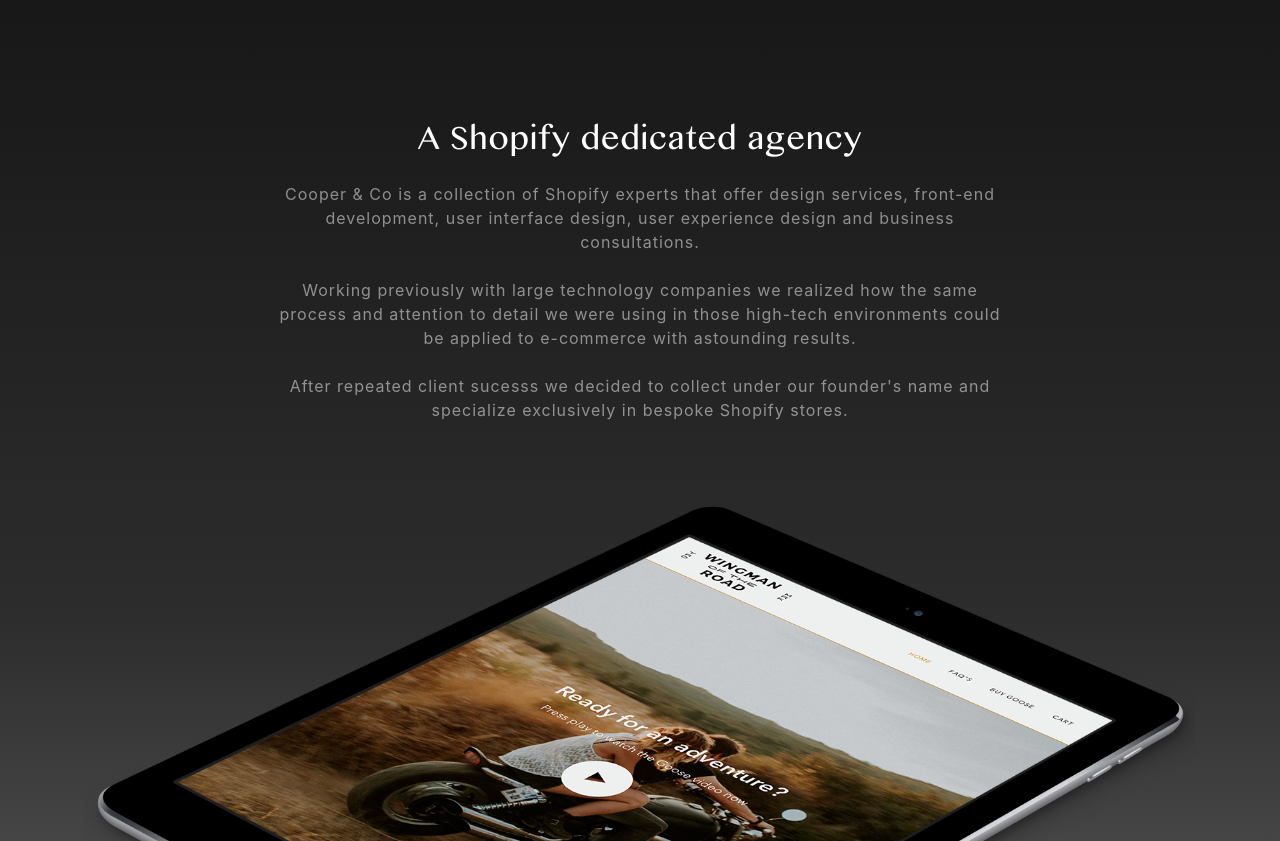
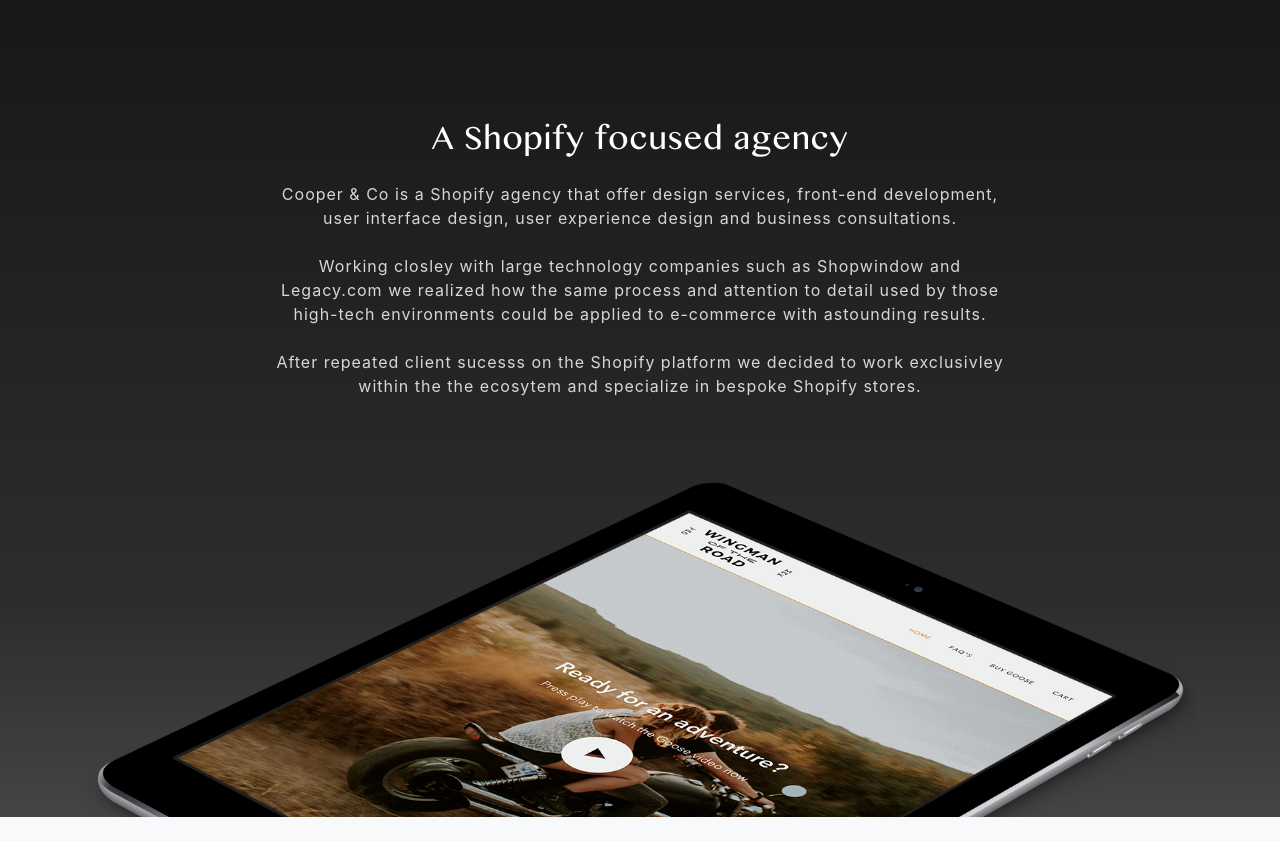
Before and after one commit to hogshouse/cooperandco, a website with bundled scripts: page index.html in a window 1280 px wide. Shown: the part 840-1681 px from the top of the page. Built offline with nearby package versions, Linux system fonts and the light colour scheme; a script that the page names is missing.

Commit message:
Updtes to text and get in touch button

```diff
--- a/index.html
+++ b/index.html
@@ -103,10 +103,10 @@
     <div class="container">
       <div class="row">
         <div class="col-lg-8 mx-auto">
-          <h2 class="text-white mb-4">A Shopify dedicated agency</h2>
-          <p class="text-white-50">Cooper & Co is a collection of Shopify experts that offer design services, front-end development, user interface design, user experience design and business consultations. </p>
-          <p class="text-white-50">Working previously with large technology companies we realized how the same process and attention to detail we were using in those high-tech environments could be applied to e-commerce with astounding results.</p>
-          <p class="text-white-50">After repeated client sucesss we decided to collect under our founder's name and specialize exclusively in bespoke Shopify stores.</p>
+          <h2 class="text-white mb-4">A Shopify focused agency</h2>
+          <p class="">Cooper & Co is a Shopify agency that offer design services, front-end development, user interface design, user experience design and business consultations.</p>
+          <p class="">Working closley with large technology companies such as Shopwindow and Legacy.com we realized how the same process and attention to detail used by those high-tech environments could be applied to e-commerce with astounding results.</p>
+          <p class="">After repeated client sucesss on the Shopify platform we decided to work exclusivley within the the ecosytem and specialize in bespoke Shopify stores.</p>
         </div>
       </div>
       <img src="img/ipadmockdark.png" id="about-us-img" class="img-fluid" alt="">
@@ -213,6 +213,7 @@
 
           <!-- <i class="far fa-paper-plane fa-2x mb-2 text-white"></i> -->
           <i class="far fa-comments fa-2x mb-2 text-white"></i>
+          <!-- <i class="far fa-handshake "></i> -->
           <h2 class="text-white mb-5">Lets talk!</h2>
 
           <p class="text-white" style="margin-bottom: 50px; font-size: 21px;">Feel free to reach out to us, we love talking abut Shopify and are happy to share our expertise!</p>
@@ -222,7 +223,7 @@
             <button type="submit" class="btn btn-primary mx-auto">Subscribe</button>
           </form> -->
 
-          <a class="typeform-share button" href="https://samcooper358256.typeform.com/to/YpJMgC" data-mode="drawer_right" style="display:inline-block;text-decoration:none;background-color:#161616;color:white;cursor:pointer;font-family:Helvetica,Arial,sans-serif;font-size:20px;line-height:50px;text-align:center;margin:0;height:50px;padding:0px 33px;border-radius:5px;max-width:100%;white-space:nowrap;overflow:hidden;text-overflow:ellipsis;font-weight:bold;-webkit-font-smoothing:antialiased;-moz-osx-font-smoothing:grayscale;" target="_blank">Get in touch </a> <script> (function() { var qs,js,q,s,d=document, gi=d.getElementById, ce=d.createElement, gt=d.getElementsByTagName, id="typef_orm_share", b="https://embed.typeform.com/"; if(!gi.call(d,id)){ js=ce.call(d,"script"); js.id=id; js.src=b+"embed.js"; q=gt.call(d,"script")[0]; q.parentNode.insertBefore(js,q) } })() </script>
+          <a class="typeform-share button" href="https://samcooper358256.typeform.com/to/YpJMgC" data-mode="drawer_right" style="display:inline-block;text-decoration:none;background-color:#fff;color:#2f2f2f; box-shadow: 0px 6px 0px 0px #868686;cursor:pointer;font-family:Helvetica,Arial,sans-serif;font-size:20px;line-height:50px;text-align:center;margin:0;height:50px;padding:0px 33px;border-radius:5px;max-width:100%;white-space:nowrap;overflow:hidden;text-overflow:ellipsis;font-weight:bold;-webkit-font-smoothing:antialiased;-moz-osx-font-smoothing:grayscale;" target="_blank">Get in touch </a> <script> (function() { var qs,js,q,s,d=document, gi=d.getElementById, ce=d.createElement, gt=d.getElementsByTagName, id="typef_orm_share", b="https://embed.typeform.com/"; if(!gi.call(d,id)){ js=ce.call(d,"script"); js.id=id; js.src=b+"embed.js"; q=gt.call(d,"script")[0]; q.parentNode.insertBefore(js,q) } })() </script>
 
 
 
--- a/scss/_about.scss
+++ b/scss/_about.scss
@@ -4,6 +4,7 @@
   background: linear-gradient(to bottom, $black 0%,#{fade-out($black, .1)} 75%,#{fade-out($black, .2)} 100%);
   p {
     margin-bottom: 1.5rem;
+    color: rgba(255, 255, 255, 0.82);
     &:last-of-type{
       margin-bottom: 5rem;
     }
```
Also changed, not shown: css/grayscale.css, css/grayscale.min.css.
